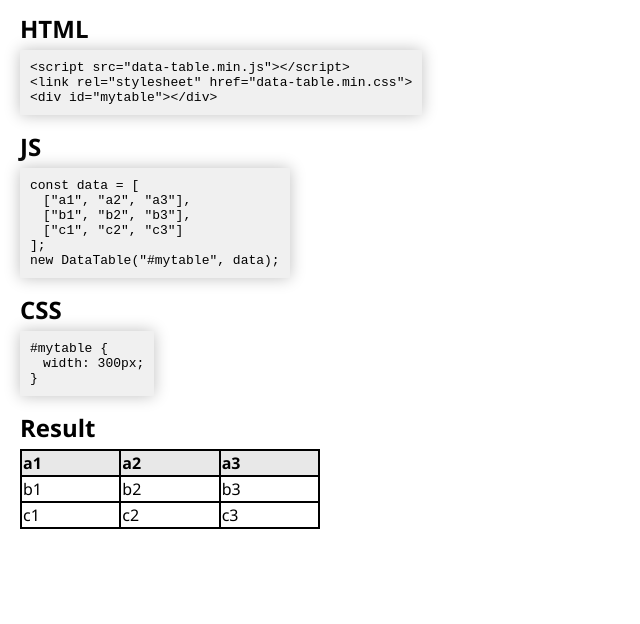
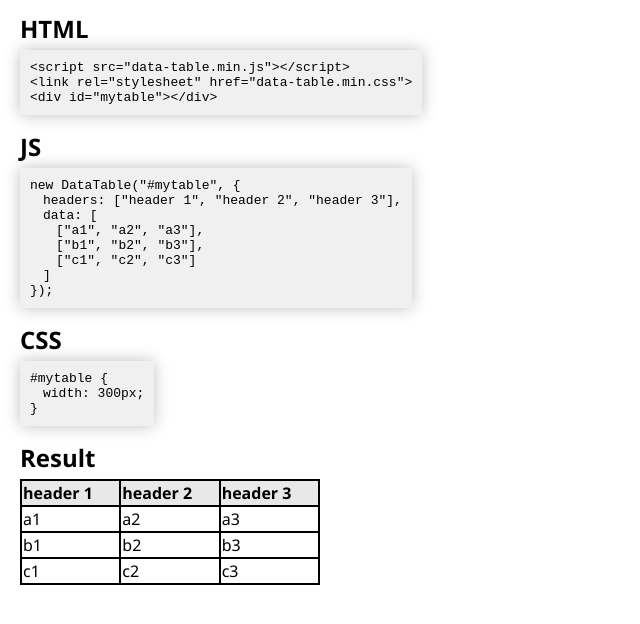
Before and after one commit to ashermorgan/data-table, a website: page demos/basic.html in a window 1280 px wide. Shown: the part 98-722 px from the top of the page, without its empty margins (0-640 px from the left). Drawn offline with Linux system fonts and the light colour scheme.

Commit message:
Implement headers property

```diff
--- a/demos/basic.html
+++ b/demos/basic.html
@@ -22,12 +22,14 @@
                 <div id="mytable"></div>
             `;
             let js = `
-                const data = [
-                \t["a1", "a2", "a3"],
-                \t["b1", "b2", "b3"],
-                \t["c1", "c2", "c3"]
-                ];
-                new DataTable("#mytable", data);
+                new DataTable("#mytable", {
+                \theaders: ["header 1", "header 2", "header 3"],
+                \tdata: [
+                \t\t["a1", "a2", "a3"],
+                \t\t["b1", "b2", "b3"],
+                \t\t["c1", "c2", "c3"]
+                \t]
+                });
             `;
             let css = `
                 #mytable {
--- a/src/data-table.js
+++ b/src/data-table.js
@@ -1,25 +1,54 @@
 /**
  * Create a new table
  * @param {String} selector The element to create the table in
- * @param {Array} data The table data
+ * @param {Array} options The table options
  */
-let DataTable = function(selector, data) {
+let DataTable = function(selector, options) {
     /**
      * The table data
      */
-    let _data = data;
+    let _data = [];
     Object.defineProperty(this, "data", {
         get: function() { return _data; },
         set: function(value) { _data=value; this.render(); }
     });
 
     /**
+     * The table headers
+     */
+    let _headers = [];
+    Object.defineProperty(this, "headers", {
+        get: function() { return _headers; },
+        set: function(value) { _headers=value; this.render(); }
+    });
+
+    /**
      * The table selector
      */
-    let _selector = selector;
+    let _selector = null;
     Object.defineProperty(this, "selector", {
         get: function() { return _selector; }
     });
+
+    /**
+     * Initialize the table
+     * @param {DataTable} instance The DataTable instance
+     * @param {String} selector The table selector
+     * @param {Object} options The table options
+     */
+    let init = function(instance, selector, options) {
+        // Set selector
+        _selector = selector;
+
+        // Set options
+        if (options) {
+            if (options.headers) _headers = options.headers;
+            if (options.data) _data = options.data;
+        }
+
+        // Render table
+        instance.render();
+    }
 
     /**
      * Render the table
@@ -33,17 +62,18 @@ let DataTable = function(selector, data) {
         let divHTML = "<table>";
 
         // Add table header
-        if (this.data.length > 0) {
+        if (this.headers.length > 0) {
             divHTML += "<thead><tr>"
-            for (let i = 0; i < this.data[0].length; i++) {
-                divHTML += `<th>${this.data[0][i]}</th>`;
+            for (let i = 0; i < this.headers.length; i++) {
+                divHTML += `<th>${this.headers[i]}</th>`;
             }
             divHTML += "</thead></tr>";
         }
 
         // Add table body
+        if (this.data.length > 0) {
             divHTML += "<tbody>";
-        for (let row of this.data.slice(1)) {
+            for (let row of this.data) {
                 divHTML += "<tr>";
                 for (let column of row) {
                     divHTML += `<td>${column}</td>`;
@@ -51,14 +81,15 @@ let DataTable = function(selector, data) {
                 divHTML += "</tr>";
             }
             divHTML += "</tbody>";
+        }
 
         // Set div content
         divHTML += "</table>";
         div.innerHTML = divHTML;
     }
 
-    // Render table
-    this.render();
+    // Initialize the table
+    init(this, selector, options);
 }
 
 
```
Also changed, not shown: demos/scrolling.html (+4 -1 lines), tests/test.data-table.js (+122 -32 lines), README.md. Lines whose indentation alone changed are shown as unchanged.
